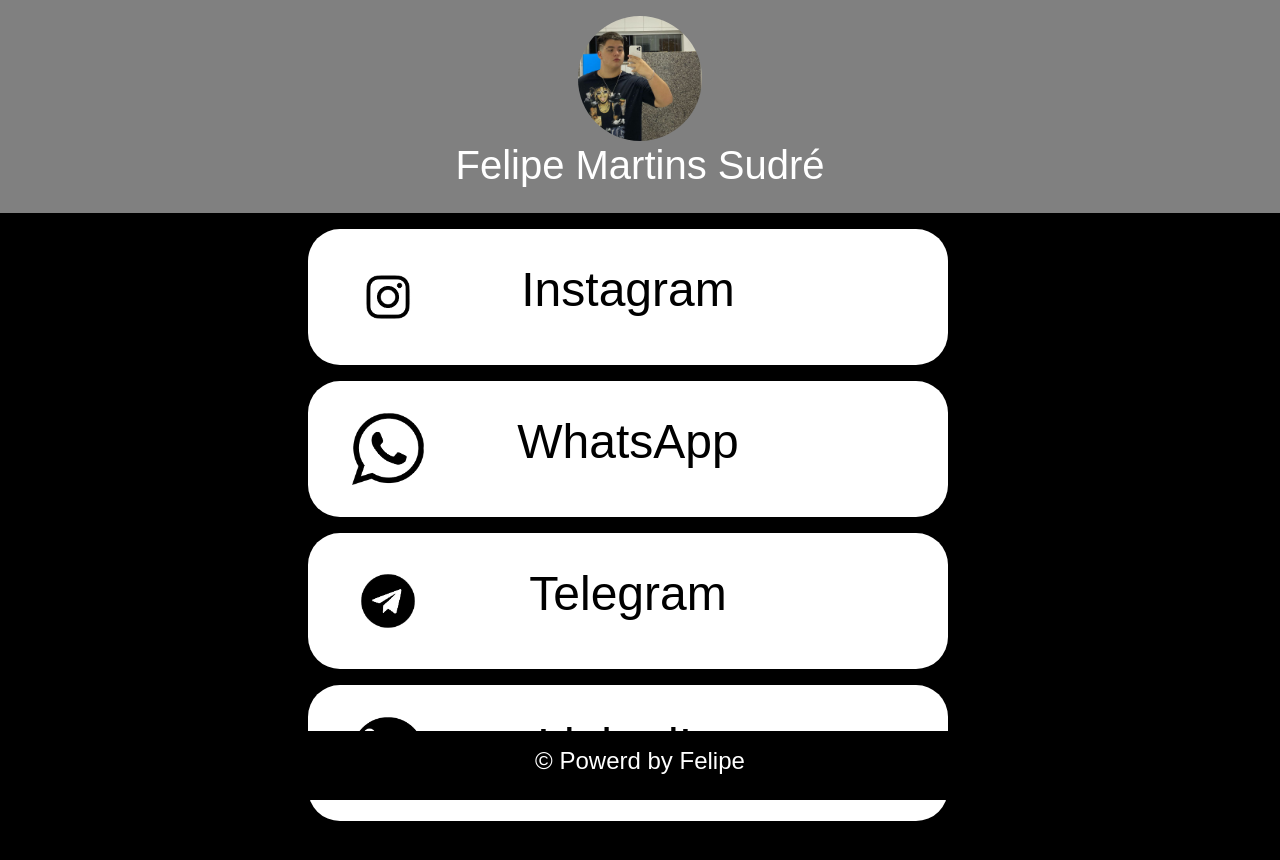
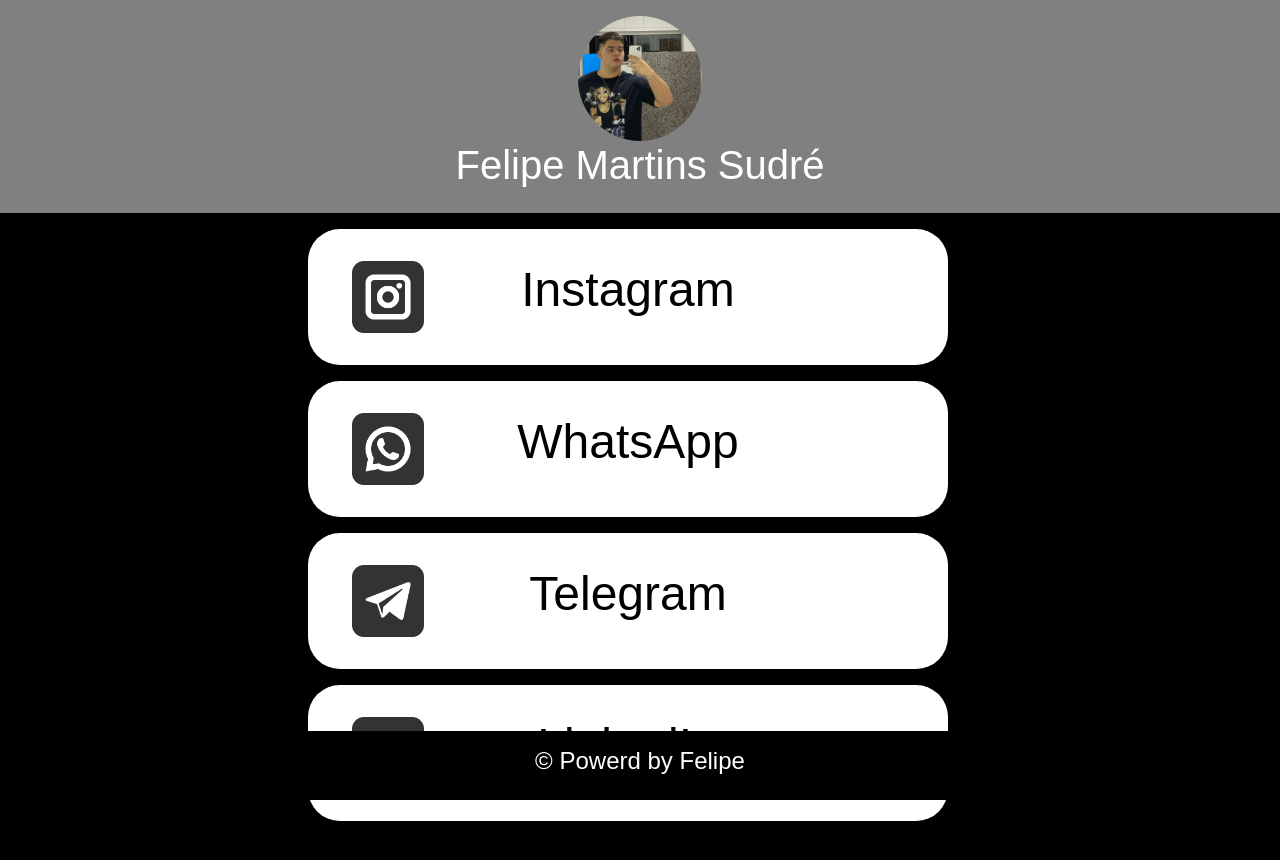
Before and after one commit to ZePgn/Portifolio_PW, a plain HTML site: page index.html in a window 1280 px wide. Drawn offline with nearby package versions, Linux system fonts and the light colour scheme.

Commit message:
Versão 3
Foi alterado os ícones de dos aplicativos.

```diff
--- a/index.html
+++ b/index.html
@@ -20,7 +20,7 @@
         <a href="https://www.instagram.com/felipemsudre?igsh=MXJxdGRpMjFrYXhzYg==" target="_blank">
             <div class="row conteudo">
                 <div class="col-2">
-                   <img class="img-icone" src="img/instatransparent.png" alt="Instagram">
+                   <img class="img-icone" src="img/insta.png" alt="Instagram">
                 </div>
                 <div class="col-8">
                    <h3 class="txt-icone">Instagram</h3>
@@ -32,7 +32,7 @@
         <a href="https://wa.me/5563984590080" target="_blank">
             <div class="row conteudo">
                 <div class="col-2">
-                   <img class="img-icone" src="img/wpptransparent.png" alt="Whatsapp">
+                   <img class="img-icone" src="img/whtpp.png" alt="Whatsapp">
                 </div>
                 <div class="col-8">
                    <h3 class="txt-icone">WhatsApp</h3>
@@ -44,7 +44,7 @@
         <a href="https://web.telegram.org/k/" target="_blank">
             <div class="row conteudo">
                 <div class="col-2">
-                   <img class="img-icone" src="img/telegramtrnasparent.png" alt="Telegram">
+                   <img class="img-icone" src="img/teleg.png" alt="Telegram">
                 </div>
                 <div class="col-8">
                    <h3 class="txt-icone">Telegram</h3>
@@ -56,7 +56,7 @@
         <a href="www.linkedin.com/in/felipe-martins-sudré-1587a4323" target="_blank">
             <div class="row conteudo">
                 <div class="col-2">
-                   <img class="img-icone" src="img/linkedintransparent.png" alt="LinkedIn">
+                   <img class="img-icone" src="img/linkd.png" alt="LinkedIn">
                 </div>
                 <div class="col-8">
                    <h3 class="txt-icone">LinkedIn</h3>
```
Also changed, not shown: img/insta.png (added), img/instatransparent.png (deleted), img/linkd.png (added), img/linkedintransparent.png (deleted), img/teleg.png (added), img/telegramtrnasparent.png (deleted), img/whtpp.png (added), img/wpptransparent.png (deleted).
